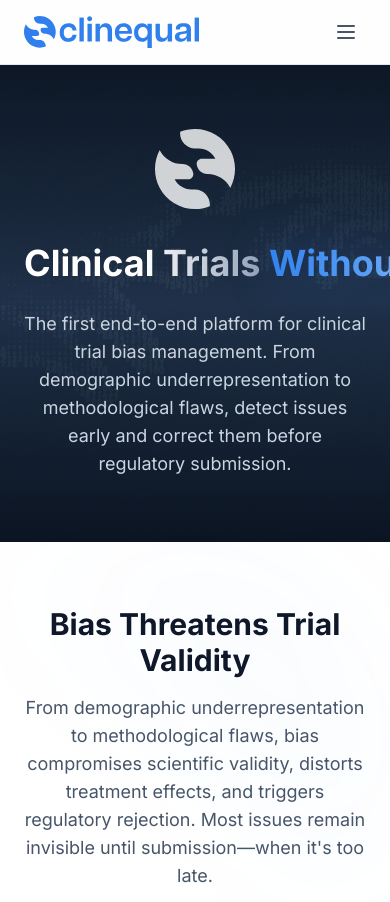
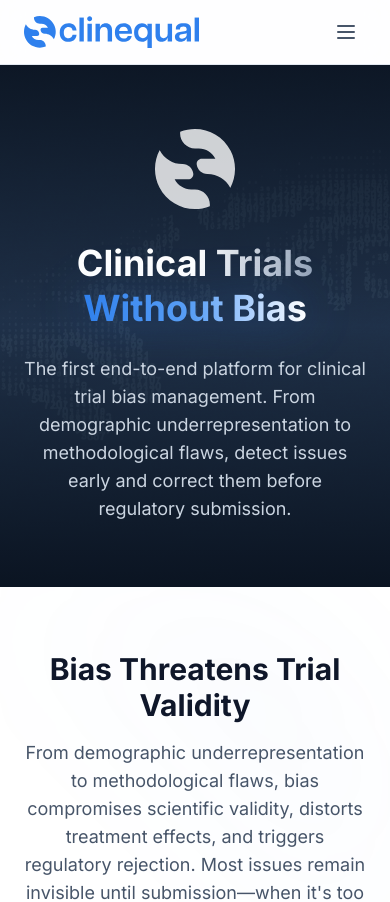
Before and after one commit to clinequal/clinequal-frontend, a Next.js app: page / in a window 390 px wide. Shown: the top 902 px of the page. Built offline with nearby package versions, Linux system fonts and the light colour scheme.

Commit message:
Update HeroSection.tsx

```diff
--- a/src/components/sections/HeroSection.tsx
+++ b/src/components/sections/HeroSection.tsx
@@ -37,7 +37,7 @@
           </div>
 
           {/* Headline */}
-          <h1 className="text-4xl md:text-5xl lg:text-6xl font-bold mb-6 leading-tight whitespace-nowrap">
+          <h1 className="text-4xl md:text-5xl lg:text-6xl font-bold mb-6 leading-tight md:whitespace-nowrap">
             <span className="bg-gradient-to-r from-white via-white to-slate-400 bg-clip-text text-transparent">Clinical Trials</span>
             <span className="bg-gradient-to-r from-primary via-primary-light to-white bg-clip-text text-transparent drop-shadow-[0_0_25px_rgba(47,128,237,0.4)]"> Without Bias</span>
           </h1>
```
